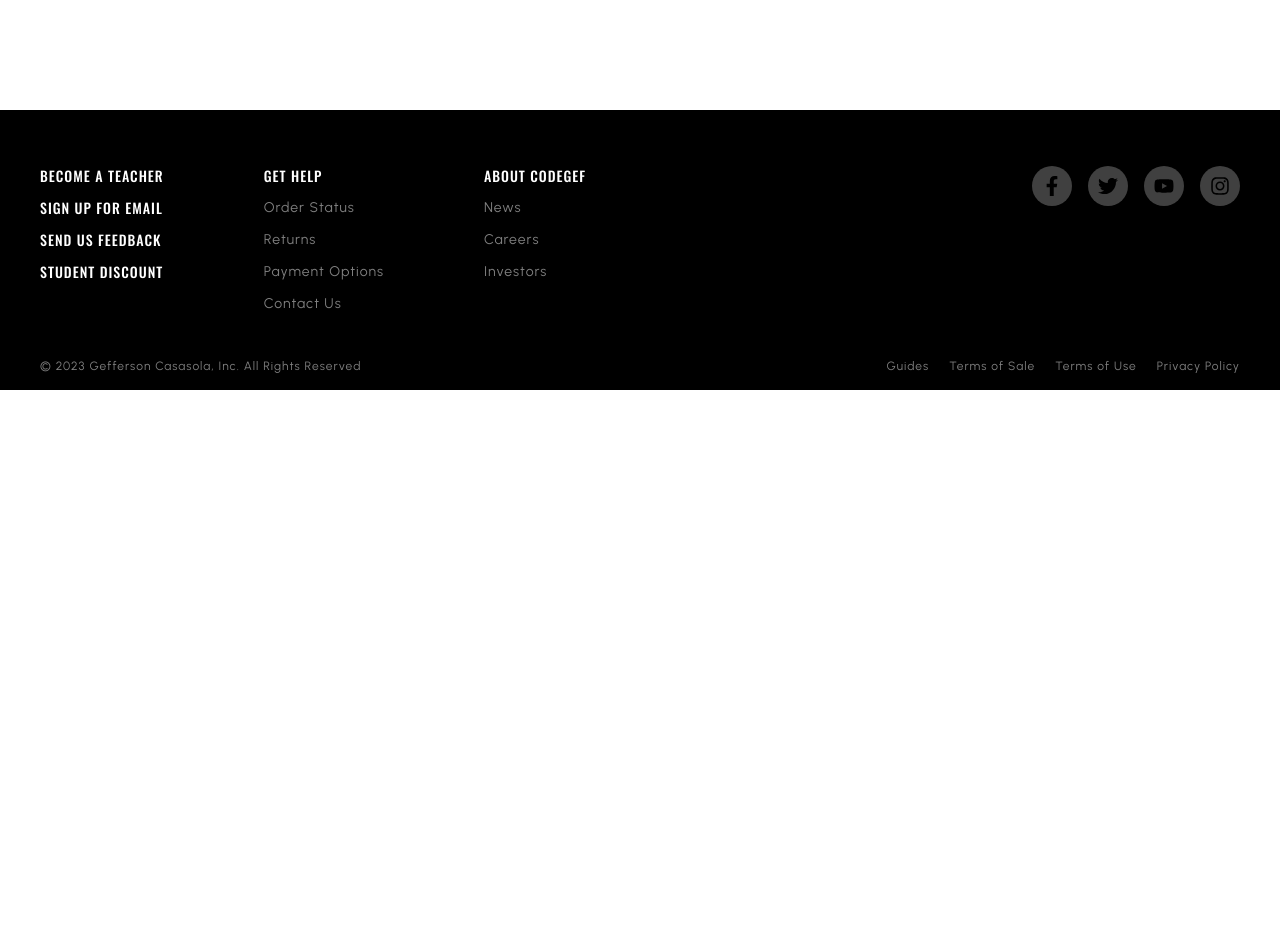
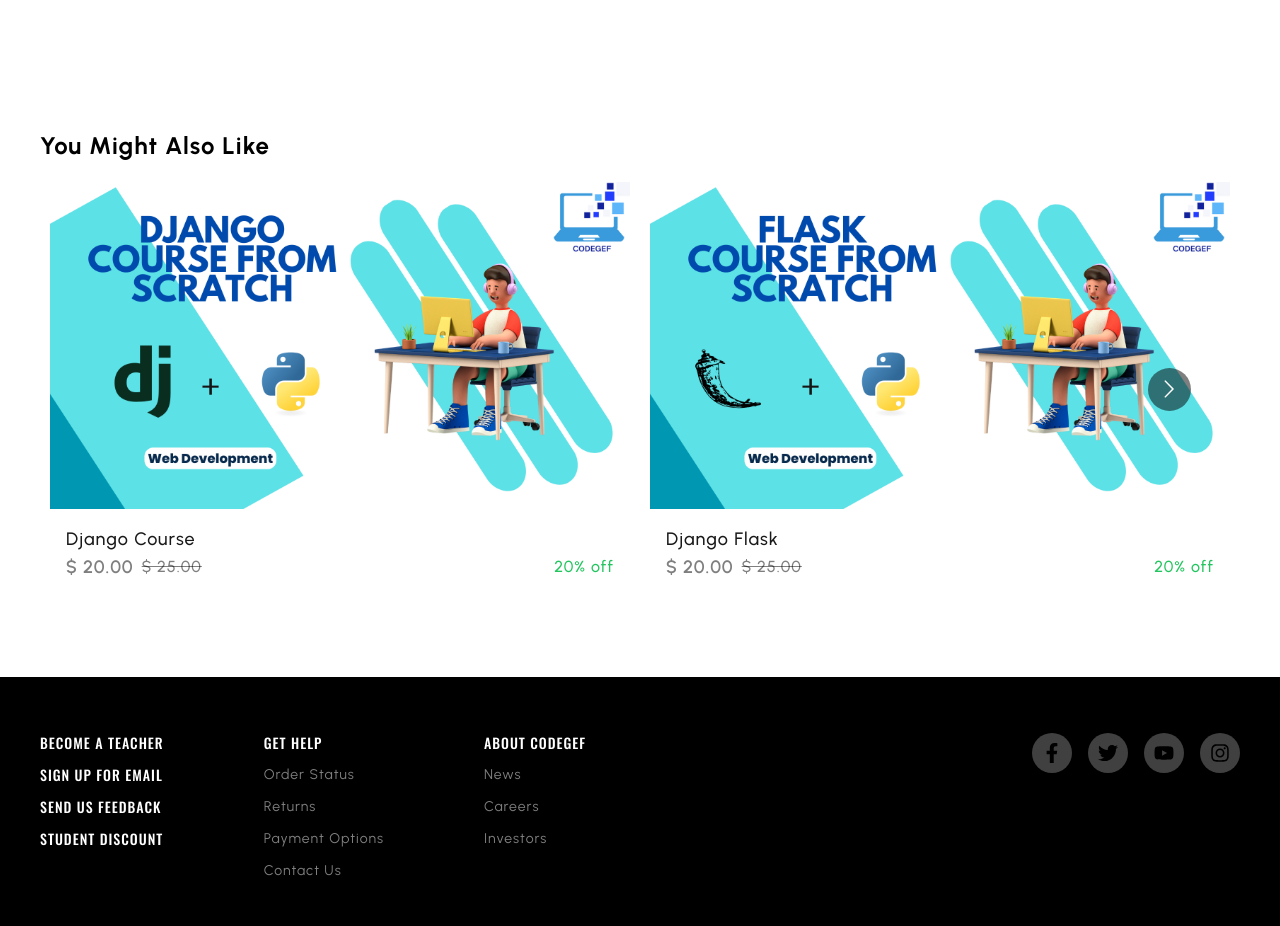
Before and after one commit to Geffrerson7/E-COMMERCE, a Next.js app: page /product/1 in a window 1280 px wide. Shown: the part 1520-2446 px from the top of the page. Before the commit the page ends 1910 px from the top, so only its background shows below. Built offline with nearby package versions, Linux system fonts and the light colour scheme.

Commit message:
Add carousel in product details

```diff
--- /dev/null
+++ b/components/RelatedProducts.jsx
@@ -0,0 +1,46 @@
+import React from "react";
+import Carousel from "react-multi-carousel";
+import "react-multi-carousel/lib/styles.css";
+import ProductCard from "./ProductCard";
+import product1 from "../public/banner-1.png";
+import product2 from "../public/banner-2.png";
+import product3 from "../public/banner-3.png";
+import product4 from "../public/banner-4.png";
+import product5 from "../public/banner-5.png";
+import product6 from "../public/banner-6.png";
+
+const RelatedProducts = () => {
+  const responsive = {
+    desktop: {
+      breakpoint: { max: 3000, min: 1024 },
+      items: 3,
+    },
+    tablet: {
+      breakpoint: { max: 1024, min: 464 },
+      items: 2,
+    },
+    mobile: {
+      breakpoint: { max: 464, min: 0 },
+      items: 1,
+    },
+  };
+  return (
+    <div className="mt-[50px] md:mt-[100px] mb-[100px] md:mb-0">
+      <div className="text-2xl font-bold mb-5">You Might Also Like</div>
+      <Carousel
+      responsive={responsive}
+      containerClass="-mx-10[px]"
+      itemClass="px-[10px]"
+      >
+        <ProductCard img={product1} name="Django Course" />
+        <ProductCard img={product2} name="Django Flask" />
+        <ProductCard img={product3} name="React Course" />
+        <ProductCard img={product4} name="Angular Course" />
+        <ProductCard img={product5} name="Node.js and Express.js Course" />
+        <ProductCard img={product6} name="Next.js Course" />
+      </Carousel>
+    </div>
+  );
+};
+
+export default RelatedProducts;
--- a/pages/product/[slug].js
+++ b/pages/product/[slug].js
@@ -2,6 +2,7 @@
 import { IoMdHeartEmpty } from "react-icons/io";
 import Wrapper from "@/components/Wrapper";
 import ProductDetailsCarousel from "@/components/ProductDetailsCarousel";
+import RelatedProducts from "@/components/RelatedProducts";
 
 const ProductDetails = () => {
   return (
@@ -82,6 +83,7 @@
           </div>
           {/* right column end */}
         </div>
+        <RelatedProducts />
       </Wrapper>
     </div>
   );
```
